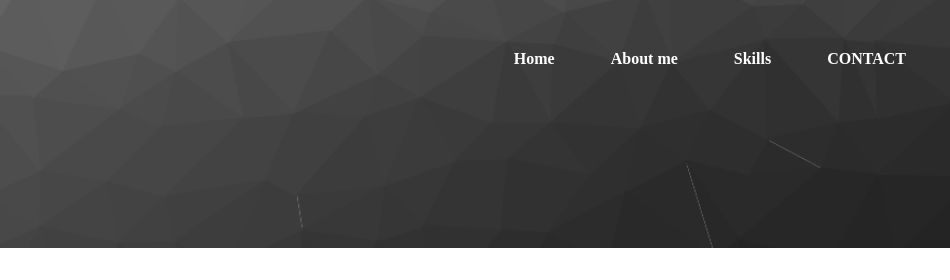
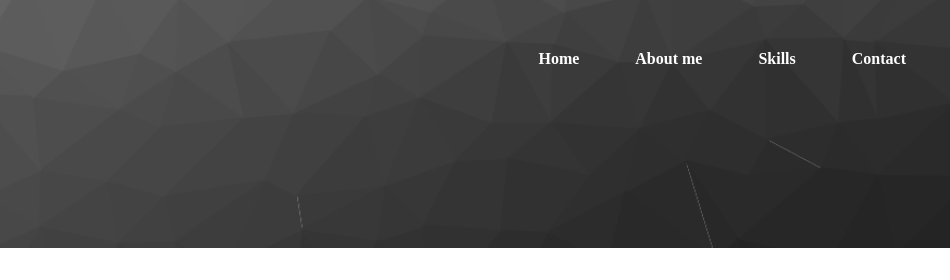
Before and after one commit to rishabh777ry/Portfolio, a plain HTML site: page index.html in a window 1280 px wide. Shown: the top 280 px of the page, 330-1280 px from the left. Drawn offline with Linux system fonts and the light colour scheme.

Commit message:
update contact

```diff
--- a/index.html
+++ b/index.html
@@ -32,7 +32,7 @@
                             <a href="#" class="nav-link  py-0">Skills</a>
                         </li>
                         <li class="nav-item">
-                            <a href="#" class="nav-link  py-0">CONTACT</a>
+                            <a href="#" class="nav-link  py-0">Contact</a>
                         </li>
                     </ul>
                 </div>
```
